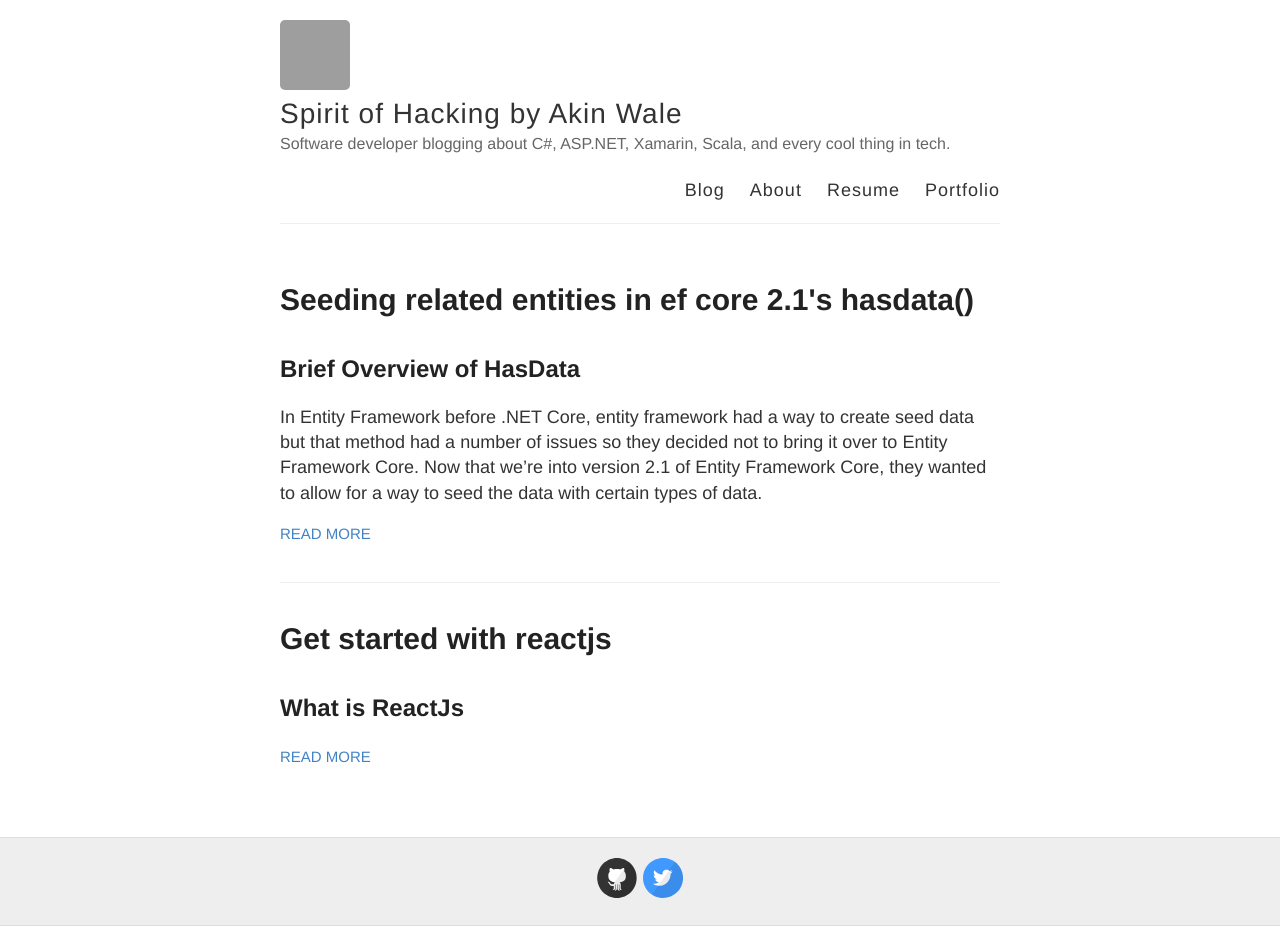
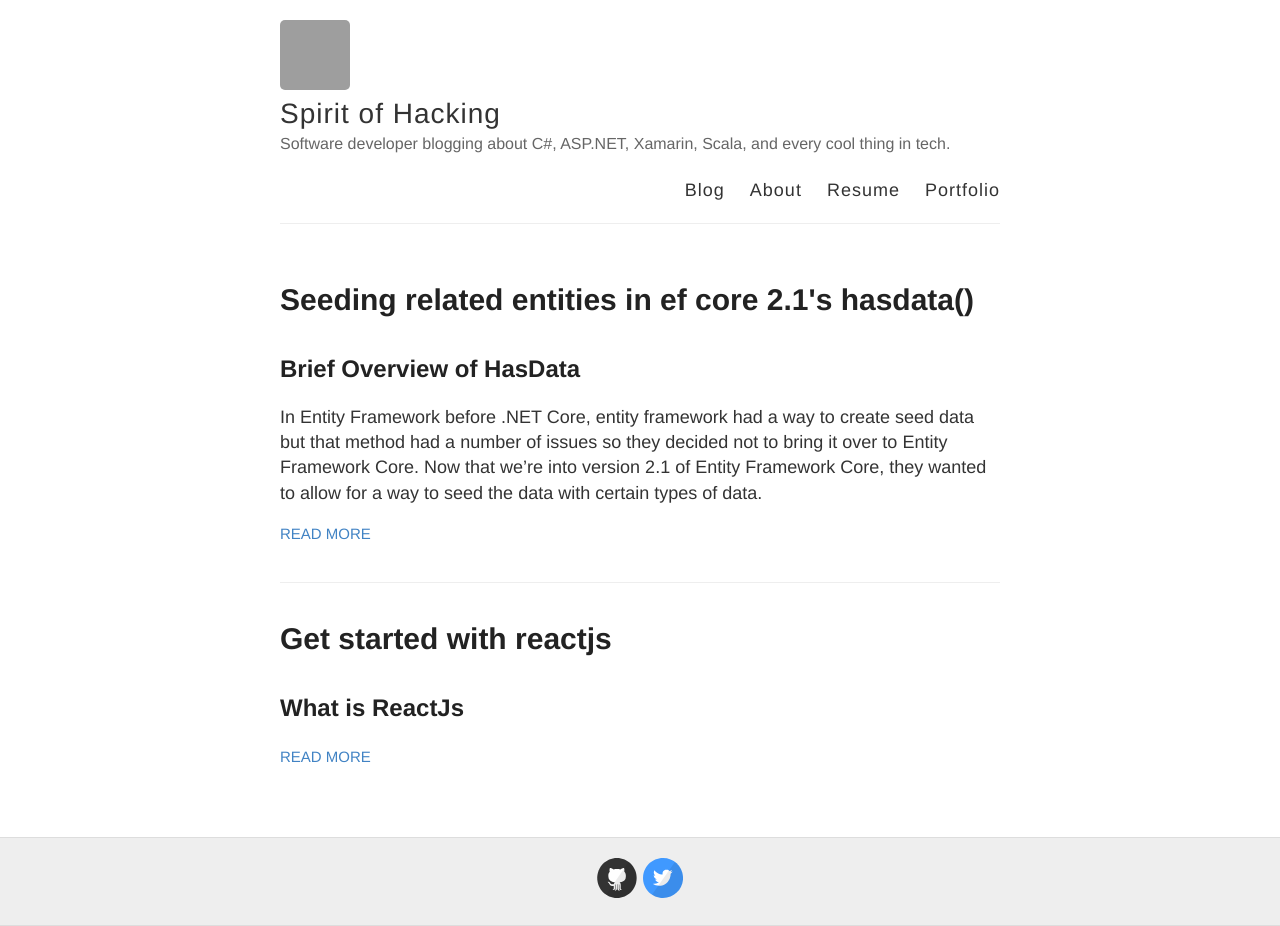
Before and after one commit to yeleywale/yeleywale.github.io, a Jekyll site: the page built from index.html, in a window 1280 px wide. Built offline with Jekyll 4.4.1, drawn with Linux system fonts in a browser that asks for light colours; grey boxes are pictures that could not be loaded.

Commit message:
Update about and config

```diff
--- a/_config.yml
+++ b/_config.yml
@@ -3,7 +3,7 @@
 #
 
 # Name of your site (displayed in the header)
-name: Spirit of Hacking by Akin Wale
+name: Spirit of Hacking
 
 # Short bio or description (displayed in the header)
 description: Software developer blogging about C#, ASP.NET, Xamarin, Scala, and every cool thing in tech.
```
